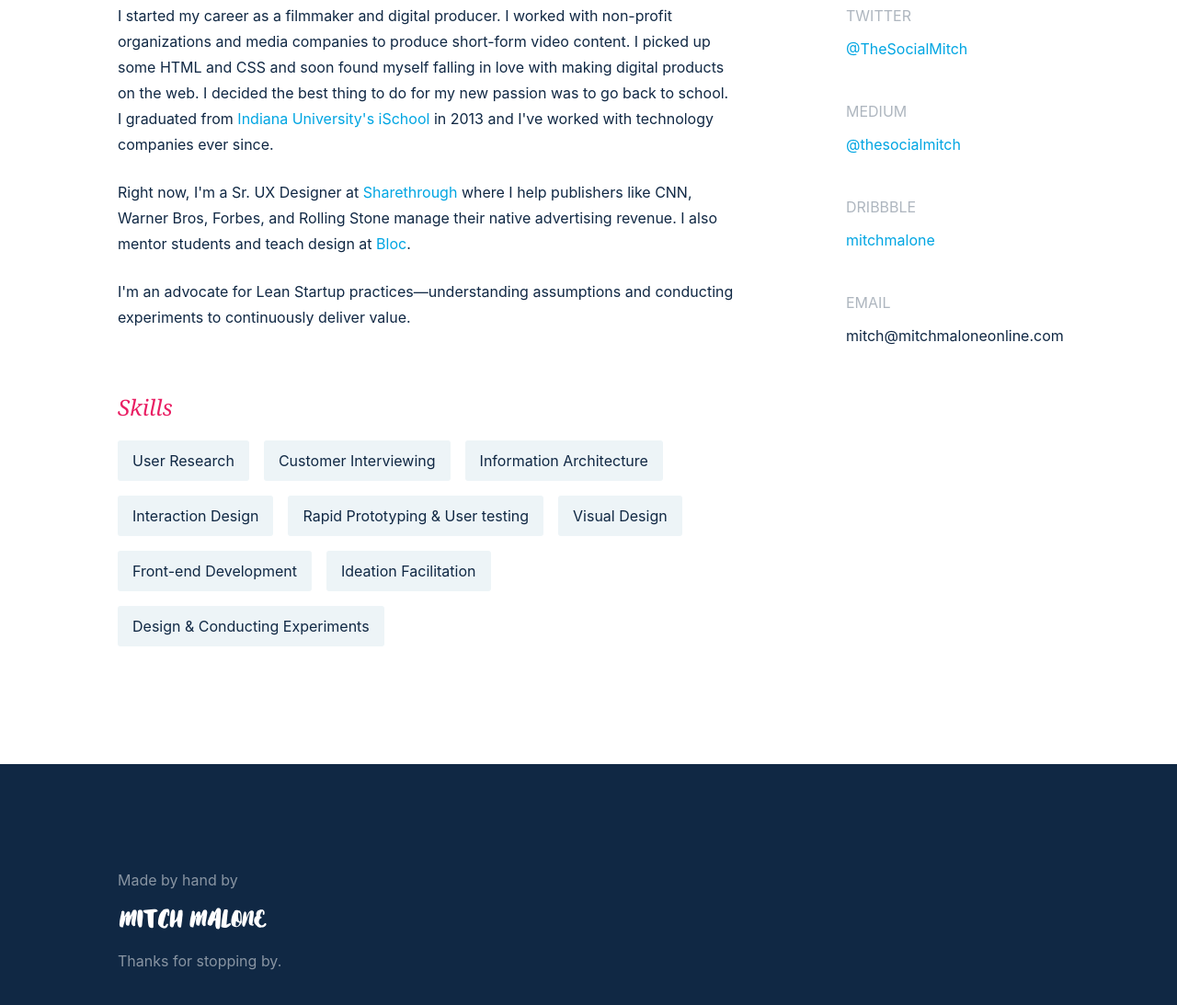
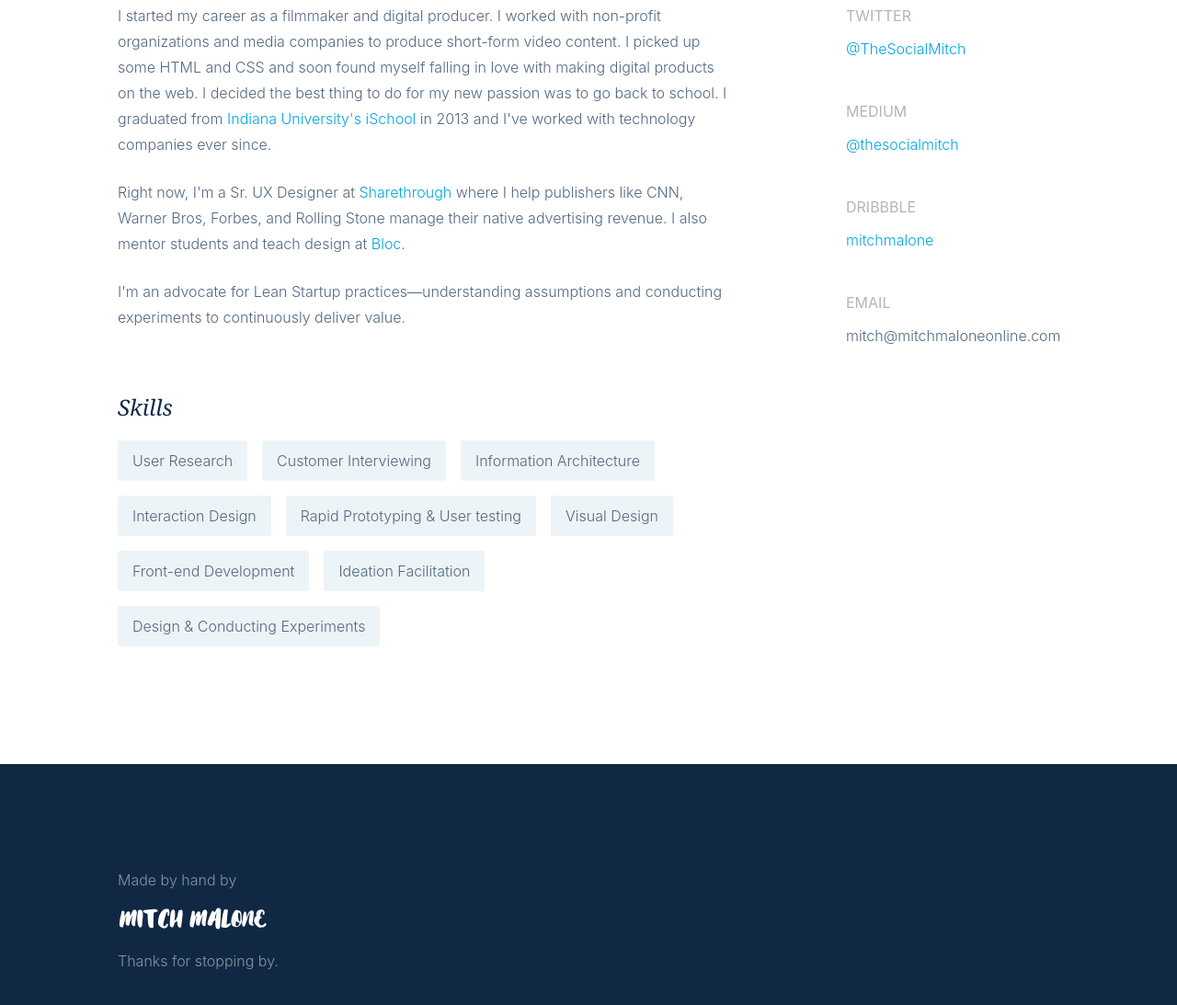
Before and after one commit to mmalone30/mercury, a plain HTML site: page www/about.html in a window 1280 px wide. Shown: the part 1361-2454 px from the top of the page at 92% size. Drawn offline with nearby package versions, Linux system fonts and the light colour scheme; files that its build step writes are made by us from their sources; a web font is replaced by a local one.

Commit message:
type tweaks

```diff
--- a/css/_layout.scss
+++ b/css/_layout.scss
@@ -73,7 +73,6 @@ img, video {
     font-weight: 400;
     font-style: italic;
 
-    color:$accentColor;
 
   }
   h2 + h3 {
@@ -236,6 +235,7 @@ nav {
   padding:7em 0;
   color:white;
   p {
+    color:white;
     opacity: 0.5;
   }
   svg {
@@ -263,7 +263,9 @@ nav {
     height: 80vh;
     color:white;
     text-align: center;
-
+    p {
+      color:white;
+    }
     .scrim {
       position:absolute;
       top:0;
--- a/css/_type.scss
+++ b/css/_type.scss
@@ -27,9 +27,9 @@ h3 {
 
 p, span, strong, li, em {
   font-size:1em;
-  font-weight: 400;
+  font-weight: 300;
   line-height: 1.75;
-
+  color:lighten(desaturate($textColor, 40%), 25%);
 }
 
 strong {
```
